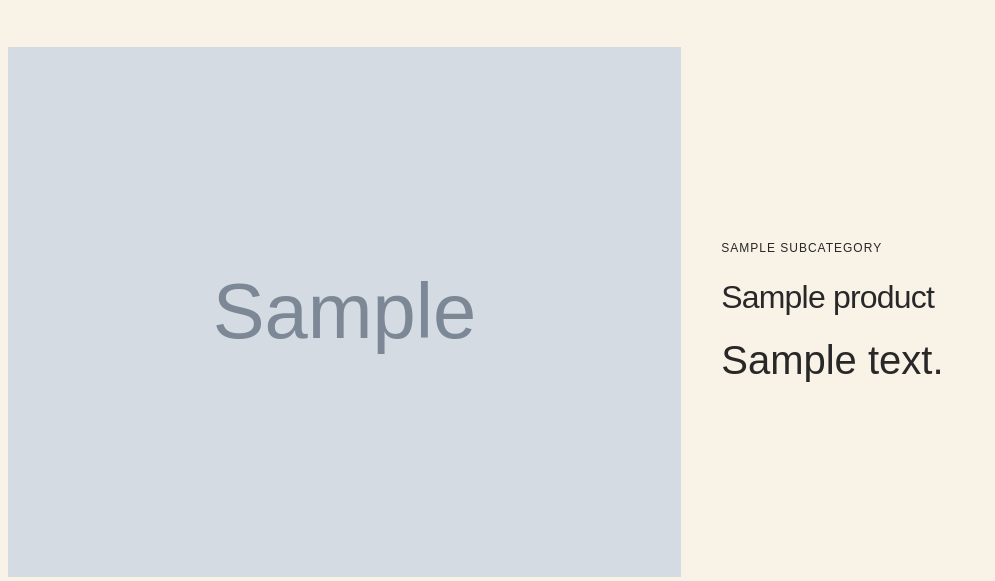
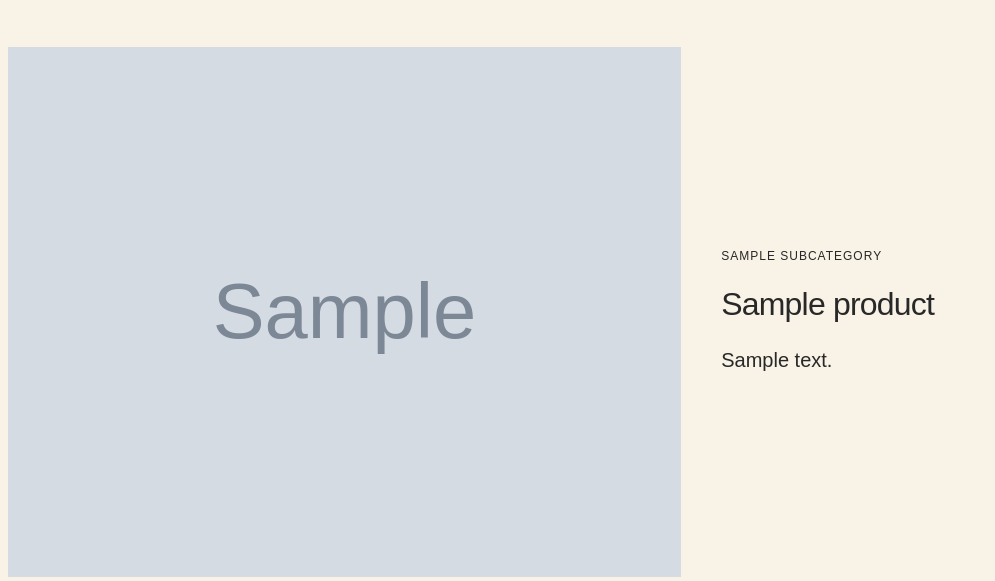
Before and after one commit to ZQuangstp1/GROUP3-WEB, a PHP site: page / in a window 1280 px wide; the page is wider, and only the part inside the window is pictured. Shown: the part 863-1444 px from the top of that part, without its empty margins (0-995 px from the left). Run offline with PHP 8.4, Linux system fonts and the light colour scheme; tables that the repository leaves empty or names only in its code hold one stand-in row (values such as "Sample post"); grey boxes marked "Sample" are stand-in pictures; some libraries are stand-ins or nearby versions.

Commit message:
change custom div 6

```diff
--- a/styles.css
+++ b/styles.css
@@ -241,7 +241,8 @@ body {
 
 #custom-div-6 {
   margin-top: 23px;
-  font: 40px Barlow, sans-serif;
+  font: 20px/24px Barlow, sans-serif;
+  line-height: 30px;
 }
 
 @media (max-width: 991px) {
```
